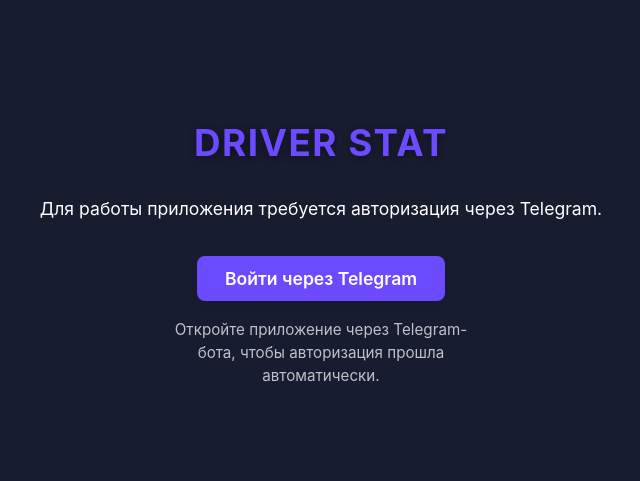
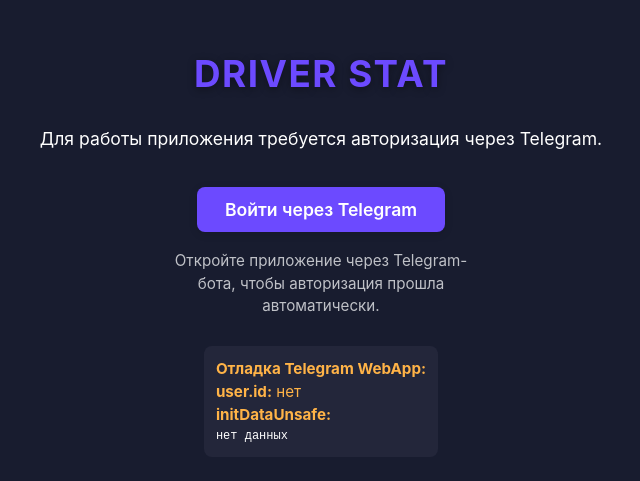
Before and after one commit to Vishidckevich013/DriverStat, a React (Vite) app: page / in a window 1280 px wide. Shown: the part 157-638 px from the top of the page, without its empty margins (319-959 px from the left). Built offline with nearby package versions, Linux system fonts and the light colour scheme.

Commit message:
Добавлен вывод отладочной информации Telegram WebApp на экран

```diff
--- a/src/App.tsx
+++ b/src/App.tsx
@@ -31,6 +31,14 @@
 
   // Проверяем авторизацию при загрузке
   React.useEffect(() => {
+    const tg = (window as any).Telegram?.WebApp;
+    if (tg) {
+      // Для отладки: выводим initDataUnsafe и user в консоль
+      console.log('Telegram.WebApp.initDataUnsafe:', tg.initDataUnsafe);
+      console.log('Telegram.WebApp.initDataUnsafe.user:', tg.initDataUnsafe?.user);
+    } else {
+      console.log('Telegram.WebApp не найден');
+    }
     const id = getTelegramUserId();
     setUserId(id);
     setAuthChecked(true);
@@ -41,6 +49,10 @@
   }
 
   if (!userId) {
+    // Для отладки: выводим initDataUnsafe и user.id на экран
+    const tg = (window as any).Telegram?.WebApp;
+    const debugInitData = tg?.initDataUnsafe ? JSON.stringify(tg.initDataUnsafe, null, 2) : 'нет данных';
+    const debugUserId = tg?.initDataUnsafe?.user?.id || 'нет';
     return (
       <div className="tg-app" style={{ minHeight: '100vh', display: 'flex', flexDirection: 'column', alignItems: 'center', justifyContent: 'center', background: '#181c2f' }}>
         <h1 style={{ color: '#6c4aff', marginBottom: 32 }}>DRIVER STAT</h1>
@@ -50,6 +62,12 @@
         </button>
         <div style={{ color: '#bfc1c7', marginTop: 18, fontSize: '0.95em', maxWidth: 320, textAlign: 'center' }}>
           Откройте приложение через Telegram-бота, чтобы авторизация прошла автоматически.
+        </div>
+        <div style={{ color: '#ffb347', marginTop: 28, fontSize: '0.95em', maxWidth: 400, textAlign: 'left', background: '#23263a', padding: 12, borderRadius: 8 }}>
+          <b>Отладка Telegram WebApp:</b><br />
+          <b>user.id:</b> {debugUserId}<br />
+          <b>initDataUnsafe:</b>
+          <pre style={{ color: '#fff', fontSize: 12, background: 'none', margin: 0 }}>{debugInitData}</pre>
         </div>
       </div>
     );
```
